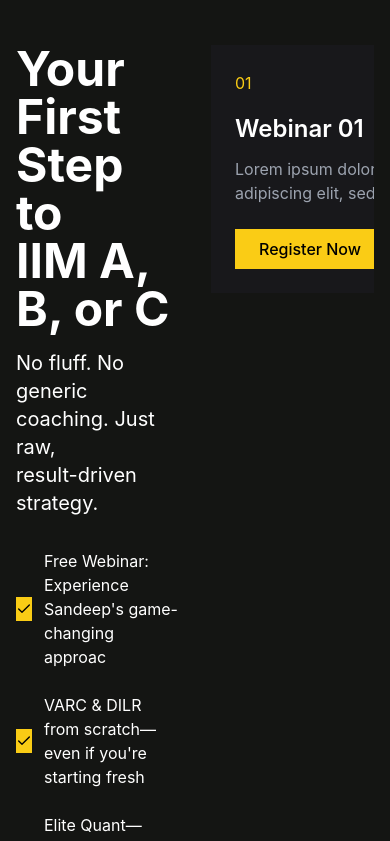
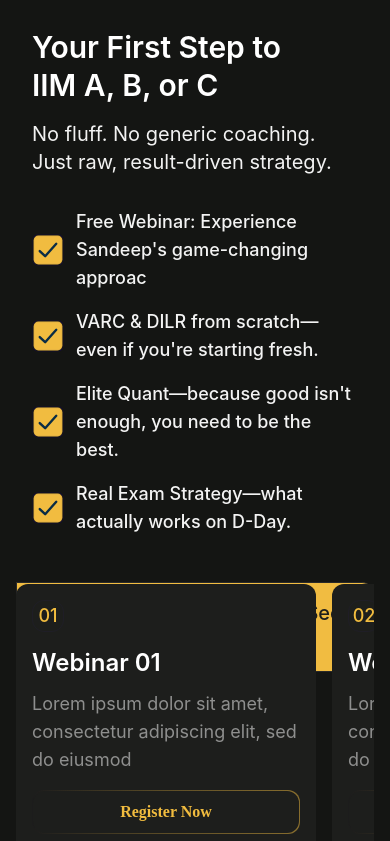
Before and after one commit to AESiR-0/mission-abc-new, a Next.js app: page / in a window 390 px wide. Shown: the part 2140-2981 px from the top of the page. Built offline with nearby package versions, Linux system fonts and the light colour scheme; a web font is replaced by a local one.

Commit message:
Enhance HeroWithWebinars component with GSAP scroll animation and responsive design

```diff
--- a/app/globals.css
+++ b/app/globals.css
@@ -56,3 +56,13 @@
 .overflow-x-auto::-webkit-scrollbar { /* WebKit */
   display: none;
 }
+
+@layer utilities {
+  .scrollbar-hide {
+    -ms-overflow-style: none;  /* IE and Edge */
+    scrollbar-width: none;  /* Firefox */
+  }
+  .scrollbar-hide::-webkit-scrollbar {
+    display: none;  /* Chrome, Safari and Opera */
+  }
+}
--- a/components/HeroWithWebinars.tsx
+++ b/components/HeroWithWebinars.tsx
@@ -1,3 +1,10 @@
+'use client'
+import React, { useEffect, useRef } from 'react';
+import gsap from 'gsap';
+import { ScrollTrigger } from 'gsap/ScrollTrigger';
+
+gsap.registerPlugin(ScrollTrigger);
+
 const webinars = [
   {
     id: "01",
@@ -20,63 +27,167 @@
 ];
 
 export default function HeroWithWebinars() {
+  const sectionRef = useRef<HTMLDivElement>(null);
+  const sliderRef = useRef<HTMLDivElement>(null);
+
+  useEffect(() => {
+    const slider = sliderRef.current;
+    const section = sectionRef.current;
+
+    if (!slider || !section) return;
+
+    const totalScroll = slider.scrollWidth - slider.offsetWidth;
+
+    let tl = gsap.timeline({
+      scrollTrigger: {
+        trigger: section,
+        pin: true,
+        start: "top top",
+        end: "+=300%",
+        scrub: 1,
+        invalidateOnRefresh: true,
+        onUpdate: (self) => {
+          const progress = self.progress;
+          gsap.to(slider, {
+            x: -totalScroll * progress,
+            duration: 0.5,
+            ease: "none"
+          });
+        },
+      }
+    });
+
+    // Refresh ScrollTrigger when window resizes
+    const handleResize = () => {
+      ScrollTrigger.refresh(true);
+    };
+
+    window.addEventListener('resize', handleResize);
+
+    return () => {
+      window.removeEventListener('resize', handleResize);
+      tl.kill();
+      ScrollTrigger.getAll().forEach(t => t.kill());
+    };
+  }, []);
+
   return (
-    <section className="min-h-screen bg-[rgb(20,21,19)] text-white">
-      <div className="container mx-auto px-4 py-16 flex gap-8">
+    <section ref={sectionRef} className="min-h-screen bg-[rgb(20,21,19)] text-white overflow-hidden">
+      <div className="container mx-auto px-4 py-8 lg:py-16 flex flex-col lg:flex-row gap-8">
         {/* Left Section */}
-        <div className="flex-1">
-          <h1 className="text-5xl font-bold mb-4">
+        <div className="w-full lg:w-[692px] p-4 lg:pl-[120px] lg:pt-16 bg-[#141513] flex-col justify-start items-start gap-8 lg:gap-14 relative">
+          <div className="self-stretch flex-col justify-start items-start gap-8 lg:gap-14 flex">
+            <div className="self-stretch flex-col justify-start items-start gap-4 lg:gap-6 flex">
+              <div className="text-white text-3xl lg:text-[64px] font-semibold font-['Qanelas Soft'] leading-tight lg:leading-[70.40px]">
                 Your First Step to<br />IIM A, B, or C
-          </h1>
-          <p className="text-xl mb-8">
-            No fluff. No generic coaching. Just raw,<br />result-driven strategy.
-          </p>
+              </div>
+              <div className="self-stretch text-[#f2f2f2] text-xl lg:text-[32px] font-normal font-['Qanelas Soft']">
+                No fluff. No generic coaching. Just raw, result-driven strategy.
+              </div>
+            </div>
 
-          <div className="space-y-6">
+            <div className="flex-col justify-start items-start gap-4 lg:gap-6 flex">
               {[
                 "Free Webinar: Experience Sandeep's game-changing approac",
-              "VARC & DILR from scratch—even if you're starting fresh",
-              "Elite Quant—because good isn't enough, you need to be the best",
-              "Real Exam Strategy—what actually works on D-Day"
+                "VARC & DILR from scratch—even if you're starting fresh.",
+                "Elite Quant—because good isn't enough, you need to be the best.",
+                "Real Exam Strategy—what actually works on D-Day."
               ].map((item, index) => (
-              <div key={index} className="flex items-center gap-3">
-                <div className="w-6 h-6 bg-yellow-400 rounded-sm flex items-center justify-center">
-                  <svg className="w-4 h-4" viewBox="0 0 24 24" fill="none">
-                    <path d="M20 6L9 17L4 12" stroke="black" strokeWidth="2" strokeLinecap="round" strokeLinejoin="round"/>
+                <div key={index} className="self-stretch justify-start items-center gap-3 lg:gap-5 inline-flex">
+                  <div data-svg-wrapper className="flex-shrink-0">
+                    <svg width="39" height="40" viewBox="0 0 39 40" fill="none" xmlns="http://www.w3.org/2000/svg" className="w-8 h-8 lg:w-10 lg:h-10">
+                      <g filter="url(#filter0_d_2_1004)">
+                        <rect x="1.5" y="2" width="36" height="36" rx="6" fill="#F1BC40"/>
+                        <rect x="1.95" y="2.45" width="35.1" height="35.1" rx="5.55" stroke="#362580" strokeOpacity="0.1" strokeWidth="0.9"/>
+                        <path d="M9.18091 21.2901L15.9529 27.7391L29.819 12.2607" stroke="#0A2C45" strokeWidth="3" strokeLinecap="round" strokeLinejoin="round"/>
+                      </g>
+                      <defs>
+                        <filter id="filter0_d_2_1004" x="0" y="0.5" width="39" height="39" filterUnits="userSpaceOnUse" colorInterpolationFilters="sRGB">
+                          <feFlood floodOpacity="0" result="BackgroundImageFix"/>
+                          <feColorMatrix in="SourceAlpha" type="matrix" values="0 0 0 0 0 0 0 0 0 0 0 0 0 0 0 0 0 0 127 0" result="hardAlpha"/>
+                          <feMorphology radius="1.5" operator="dilate" in="SourceAlpha" result="effect1_dropShadow_2_1004"/>
+                          <feOffset/>
+                          <feComposite in2="hardAlpha" operator="out"/>
+                          <feColorMatrix type="matrix" values="0 0 0 0 0.0800341 0 0 0 0 0 0 0 0 0 0.428418 0 0 0 0.32 0"/>
+                          <feBlend mode="normal" in2="BackgroundImageFix" result="effect1_dropShadow_2_1004"/>
+                          <feBlend mode="normal" in="SourceGraphic" in2="effect1_dropShadow_2_1004" result="shape"/>
+                        </filter>
+                      </defs>
                     </svg>
                   </div>
-                <p>{item}</p>
+                  <div className="grow text-[#f3f3f3] text-lg lg:text-2xl font-medium font-['Qanelas Soft']">
+                    {item}
+                  </div>
                 </div>
               ))}
             </div>
+          </div>
 
-          <div className="mt-8">
-            <div className="bg-yellow-400 text-black p-4 rounded-lg inline-block">
-              <p className="font-semibold">New Batch Starts This April</p>
-              <p>See the difference. Register now.</p>
+          {/* Modified yellow section - positioned absolutely */}
+          <div className="absolute left-0 bottom-[-120px] w-full lg:w-[545px] p-4 lg:p-6 bg-[#f1bc41] rounded-tr-xl rounded-br-xl border border-[#292929]">
+            <div className="text-[#1d1e1c] text-xl lg:text-2xl font-medium font-['Qanelas Soft']">
+
+              New Batch Starts This April, See the difference. Register now.
             </div>
           </div>
         </div>
 
         {/* Right Section - Horizontal Scrolling Cards */}
-        <div className="flex-1 overflow-x-auto">
-          <div className="flex gap-6 min-w-max">
+        <div className="w-full lg:flex-1 overflow-hidden">
+          <div
+            ref={sliderRef}
+            className="flex gap-4 lg:gap-6"
+            style={{
+              width: 'max-content',
+            }}
+          >
             {webinars.map((webinar) => (
               <div
                 key={webinar.id}
-                className="bg-zinc-900 rounded-lg p-6 w-[400px]"
+                className="w-[300px] lg:w-[584px] flex-shrink-0 bg-[#1d1e1c] rounded-xl flex-col justify-center items-center gap-[18px] inline-flex overflow-hidden"
               >
-                <div className="flex justify-between items-center mb-4">
-                  <span className="text-yellow-400">{webinar.id}</span>
-                  {webinar.status === "N" && (
-                    <span className="bg-zinc-700 px-2 py-1 rounded-full text-sm">N</span>
-                  )}
+                <div className="self-stretch p-4 lg:p-8 flex-col justify-start items-start gap-4 lg:gap-6 inline-flex">
+                  <div className="w-8 h-8 lg:w-10 lg:h-10 p-2 lg:p-2.5 rounded-xl border border-[#362580]/10 flex-col justify-center items-center gap-2.5 flex">
+                    <div className="text-[#f1bc3f] text-lg lg:text-xl font-medium font-['DM Sans'] leading-tight lg:leading-[33px]">
+                      {webinar.id}
                     </div>
-                <h3 className="text-2xl font-semibold mb-3">{webinar.title}</h3>
-                <p className="text-gray-400 mb-6">{webinar.description}</p>
-                <button className="bg-yellow-400 text-black px-6 py-2 rounded-lg font-medium hover:bg-yellow-500 transition-colors">
+                  </div>
+
+                  <div className="self-stretch flex-col justify-start items-start gap-3 lg:gap-4 flex">
+                    <div className="self-stretch text-white text-2xl lg:text-5xl font-semibold font-['Qanelas Soft'] leading-tight lg:leading-[48px]">
+                      {webinar.title}
+                    </div>
+                    <div className="self-stretch text-[#dbdbdb]/60 text-lg lg:text-2xl font-normal font-['Qanelas Soft']">
+                      {webinar.description}
+                    </div>
+                  </div>
+
+                  <button className="relative w-full lg:w-[148px] px-4 py-3 lg:py-3.5 rounded-xl group">
+                    {/* Gradient border background */}
+                    <div className="absolute inset-0 rounded-xl bg-gradient-to-r from-[#1c1c1c] via-[#f1bc3f]/30 to-[#f1bc3f]/50" />
+
+                    {/* Dark background with slight padding to create border effect */}
+                    <div className="absolute inset-[1px] rounded-xl bg-[#1d1e1c]" />
+
+                    {/* Button content */}
+                    <div className="relative z-10 flex justify-center items-center">
+                      <div className="text-center text-[#f1bc3f] text-base lg:text-lg font-bold font-['Manrope'] capitalize leading-tight">
                         Register Now
+                      </div>
+                    </div>
+
+                    {/* Hover effect */}
+                    <div className="absolute inset-0 rounded-xl opacity-0 group-hover:opacity-100 transition-opacity duration-300 bg-gradient-to-r from-[#1c1c1c] via-[#f1bc3f]/40 to-[#f1bc3f]/60" />
                   </button>
+                </div>
+
+                <div className="relative w-[90%]">
+                  <svg className="w-full" viewBox="0 0 483 269" fill="none" xmlns="http://www.w3.org/2000/svg">
+
+
+                    <path d="M0.5 12C0.5 5.37258 5.87258 0 12.5 0H470.5C477.127 0 482.5 5.37258 482.5 12V269H0.5V12Z" fill="#2B2B2B"/>
+                  </svg>
+                </div>
               </div>
             ))}
           </div>
```
Lines whose indentation alone changed are shown as unchanged.
